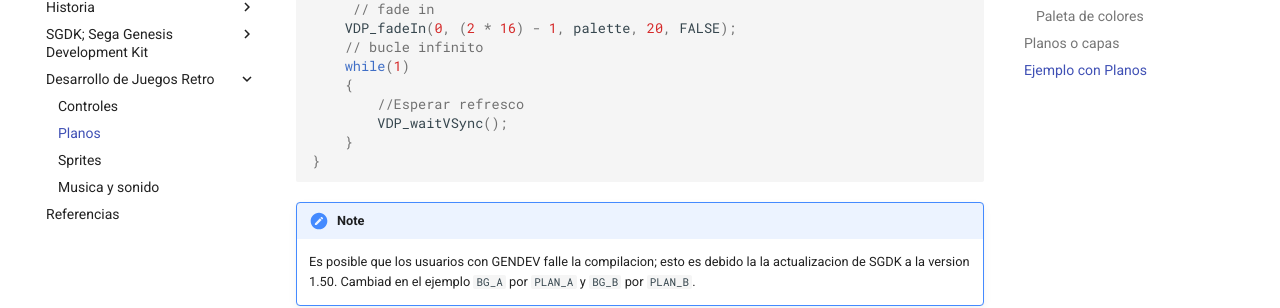
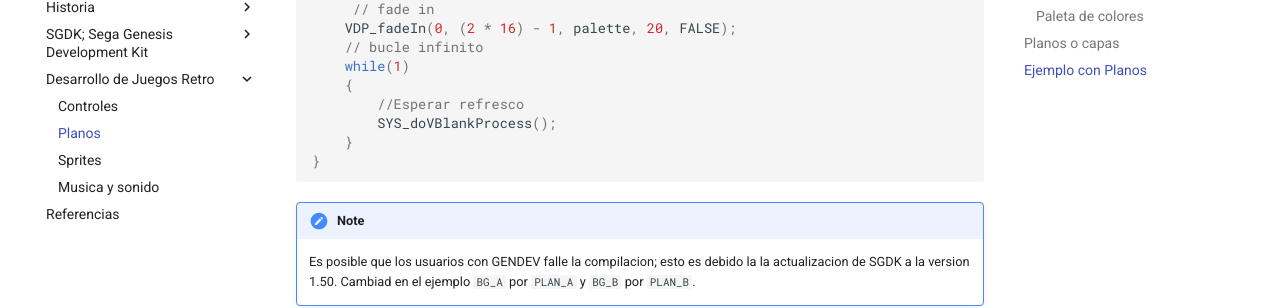
Before and after one commit to zerasul/taller-megadrive, an MkDocs documentation site: the page built from docs/devretro/planes.md, in a window 1280 px wide and 900 px high, scrolled down 4712 px. Shown: the part 146-454 px from the top of the window. Built offline with MkDocs 1.6.1 and Material for MkDocs 9.7.7, drawn with Linux system fonts in a browser that asks for light colours; comment, search, counter and statistics services are not loaded.

Commit message:
Update planes.md

````diff
--- a/docs/devretro/planes.md
+++ b/docs/devretro/planes.md
@@ -140,7 +140,7 @@ int main()
     while(1)
     {
         //Esperar refresco
-        VDP_waitVSync();
+        SYS_doVBlankProcess();
     }
 }
 ```
````
